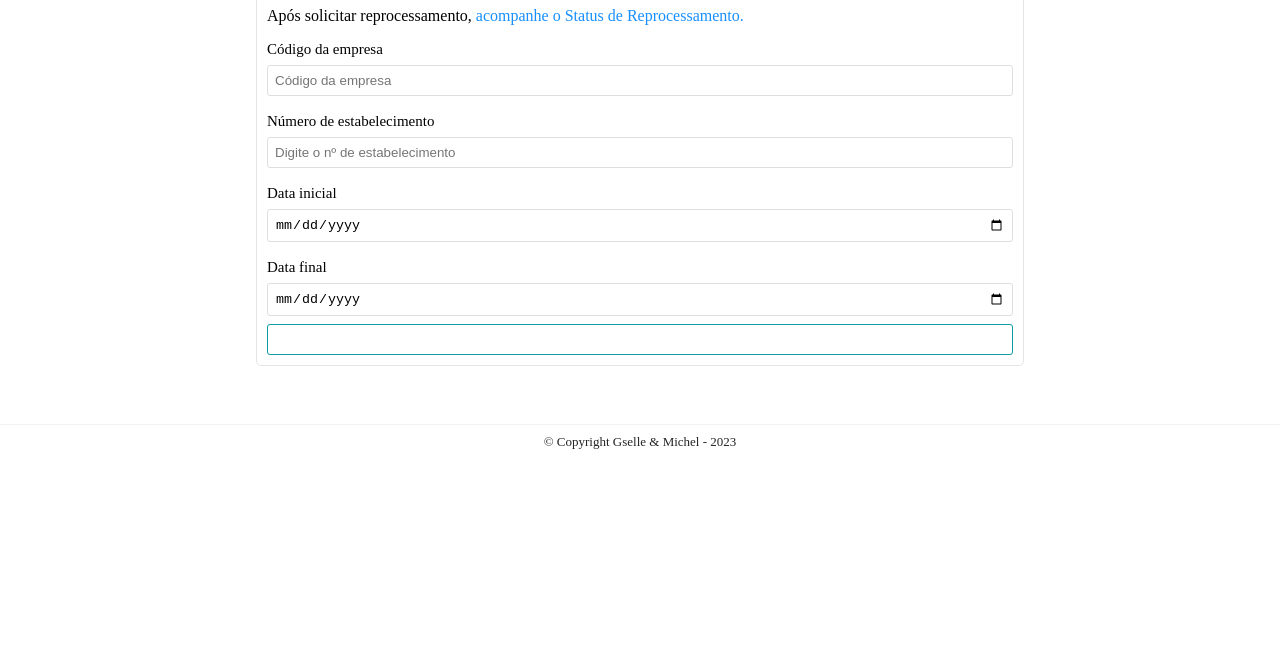
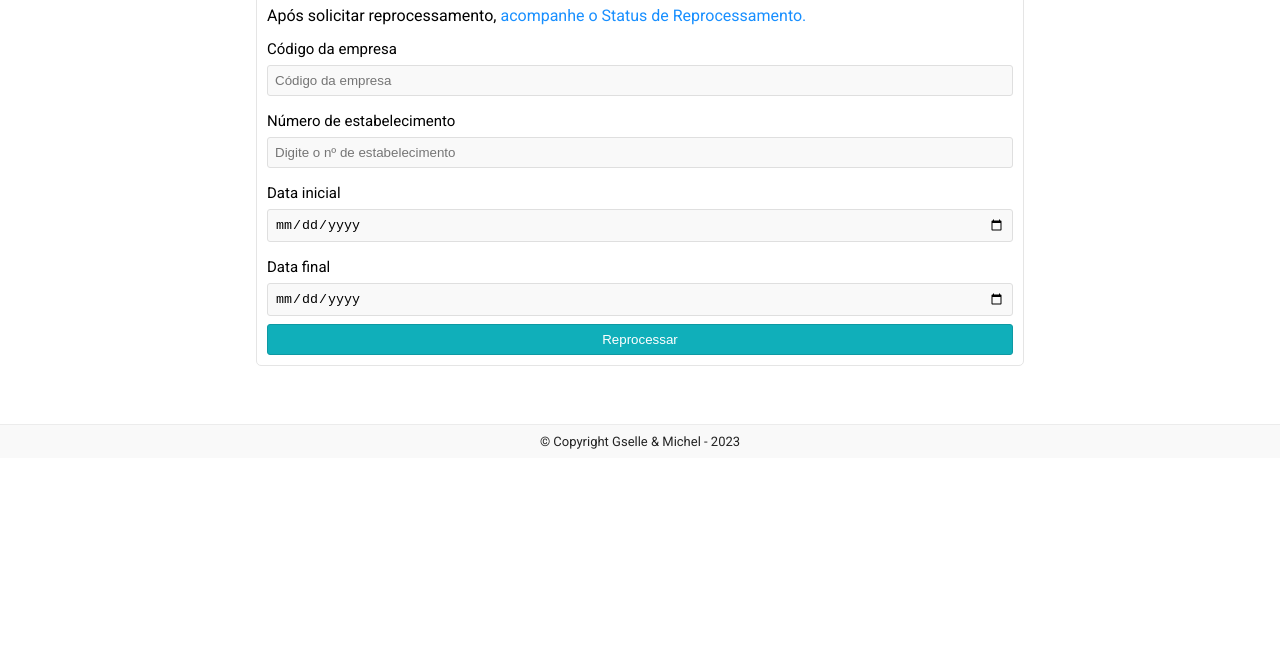
Before and after one commit to GiselleKSS/reprocessamento-stone, a plain HTML site: page index.html in a window 1280 px wide. Shown: the part 150-800 px from the top of the page. Drawn offline with Linux system fonts and the light colour scheme.

Commit message:
Update style.css

```diff
--- a/style.css
+++ b/style.css
@@ -1,3 +1,12 @@
+@import url('https://fonts.googleapis.com/css2?family=Roboto:wght@300;400;500&display=swap');
+
+:root {
+	--cor-primaria:#10afba;
+	--cor-secundaria: #f9f9f9;
+	--cor-hover: #10afbab3;
+	--font-primaria: 'Roboto', sem serifa;
+}
+
 body {
     font-family: var(--font-primaria);
 }
```
